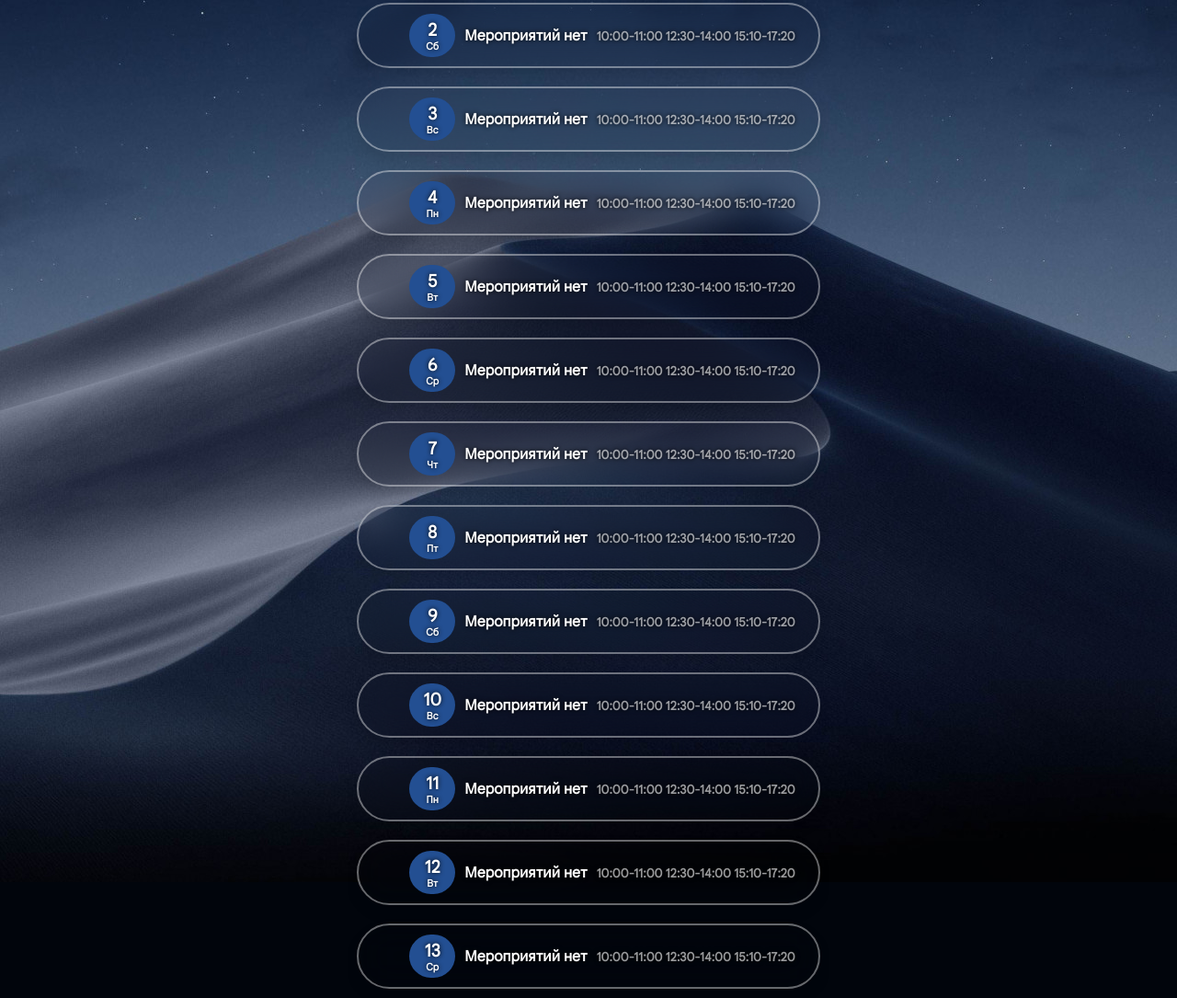
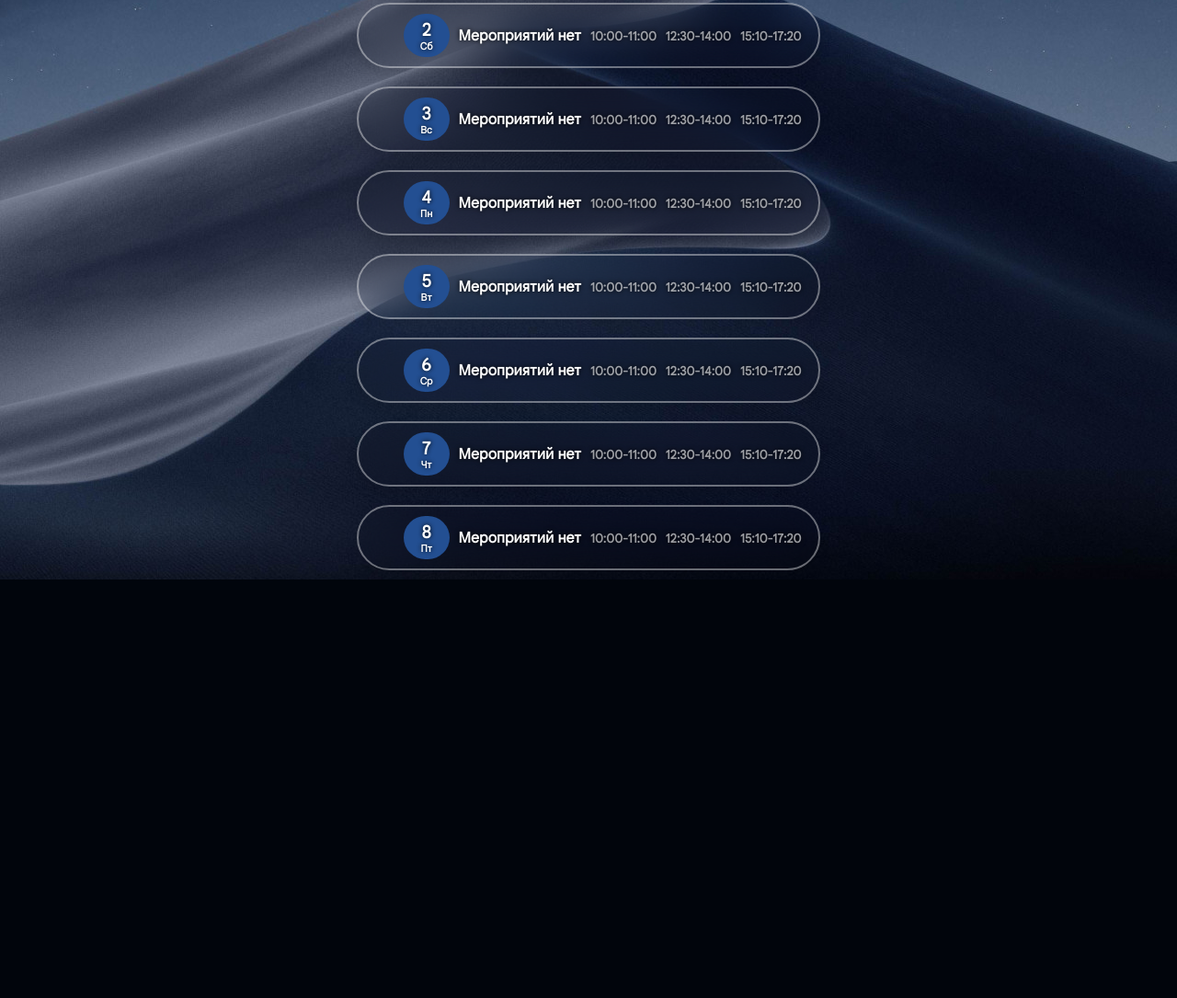
Before and after one commit to TIMISONG-dev/myActivity, a plain HTML site: page index.html in a window 1280 px wide. Shown: the part 248-1333 px from the top of the page at 92% size. After the commit the page ends 878 px from the top, so only its background shows below. Drawn offline with Linux system fonts and the light colour scheme.

Commit message:
update: Lists of boxes

```diff
--- a/index.html
+++ b/index.html
@@ -52,102 +52,6 @@
                 <h5 class="time1" id="time1">10:00-11:00</h5>
                 <h5 class="time2" id="time2">12:30-14:00</h5>
                 <h5 class="time3" id="time3">15:10-17:20</h5>
-                </li>
-                <li class="list">
-                    <div class="date">
-                        <h3 class="date_title">2</h3>
-                        <h6 class="date_name">Сб</h6>
-                    </div>
-                    <h4 class="event_status">Мероприятий нет</h4>
-                    <h5 class="times">10:00-11:00 12:30-14:00 15:10-17:20</h5>
-                </li>
-                <li class="list">
-                    <div class="date">
-                        <h3 class="date_title">3</h3>
-                        <h6 class="date_name">Вс</h6>
-                    </div>
-                    <h4 class="event_status">Мероприятий нет</h4>
-                    <h5 class="times">10:00-11:00 12:30-14:00 15:10-17:20</h5>
-                </li>
-                <li class="list">
-                    <div class="date">
-                        <h3 class="date_title">4</h3>
-                        <h6 class="date_name">Пн</h6>
-                    </div>
-                    <h4 class="event_status">Мероприятий нет</h4>
-                    <h5 class="times">10:00-11:00 12:30-14:00 15:10-17:20</h5>
-                </li>
-                <li class="list">
-                    <div class="date">
-                        <h3 class="date_title">5</h3>
-                        <h6 class="date_name">Вт</h6>
-                    </div>
-                    <h4 class="event_status">Мероприятий нет</h4>
-                    <h5 class="times">10:00-11:00 12:30-14:00 15:10-17:20</h5>
-                </li>
-                <li class="list">
-                    <div class="date">
-                        <h3 class="date_title">6</h3>
-                        <h6 class="date_name">Ср</h6>
-                    </div>
-                    <h4 class="event_status">Мероприятий нет</h4>
-                    <h5 class="times">10:00-11:00 12:30-14:00 15:10-17:20</h5>
-                </li>
-                <li class="list">
-                    <div class="date">
-                        <h3 class="date_title">7</h3>
-                        <h6 class="date_name">Чт</h6>
-                    </div>
-                    <h4 class="event_status">Мероприятий нет</h4>
-                    <h5 class="times">10:00-11:00 12:30-14:00 15:10-17:20</h5>
-                </li>
-                <li class="list">
-                    <div class="date">
-                        <h3 class="date_title">8</h3>
-                        <h6 class="date_name">Пт</h6>
-                    </div>
-                    <h4 class="event_status">Мероприятий нет</h4>
-                    <h5 class="times">10:00-11:00 12:30-14:00 15:10-17:20</h5>
-                </li>
-                <li class="list">
-                    <div class="date">
-                        <h3 class="date_title">9</h3>
-                        <h6 class="date_name">Сб</h6>
-                    </div>
-                    <h4 class="event_status">Мероприятий нет</h4>
-                    <h5 class="times">10:00-11:00 12:30-14:00 15:10-17:20</h5>
-                </li>
-                <li class="list">
-                    <div class="date">
-                        <h3 class="date_title">10</h3>
-                        <h6 class="date_name">Вс</h6>
-                    </div>
-                    <h4 class="event_status">Мероприятий нет</h4>
-                    <h5 class="times">10:00-11:00 12:30-14:00 15:10-17:20</h5>
-                </li>
-                <li class="list">
-                    <div class="date">
-                        <h3 class="date_title">11</h3>
-                        <h6 class="date_name">Пн</h6>
-                    </div>
-                    <h4 class="event_status">Мероприятий нет</h4>
-                    <h5 class="times">10:00-11:00 12:30-14:00 15:10-17:20</h5>
-                </li>
-                <li class="list">
-                    <div class="date">
-                        <h3 class="date_title">12</h3>
-                        <h6 class="date_name">Вт</h6>
-                    </div>
-                    <h4 class="event_status">Мероприятий нет</h4>
-                    <h5 class="times">10:00-11:00 12:30-14:00 15:10-17:20</h5>
-                </li>
-                <li class="list">
-                    <div class="date">
-                        <h3 class="date_title">13</h3>
-                        <h6 class="date_name">Ср</h6>
-                    </div>
-                    <h4 class="event_status">Мероприятий нет</h4>
-                    <h5 class="times">10:00-11:00 12:30-14:00 15:10-17:20</h5>
                 </li>
             </ul>
             <dialog id="dialog">
--- a/script.js
+++ b/script.js
@@ -156,3 +156,50 @@ document.getElementById('timeList').addEventListener('click', (event) => {
     }
   }
 });
+
+var dateList = document.querySelector('.date-list');
+var list1 = document.querySelector('.list'); // используйте класс вместо id
+
+var n = 7;
+
+for (var i = 0; i < n; i++) {
+    var newList = list1.cloneNode(true);
+    // ID
+    newList.id = 'list' + (i + 2);
+    // Date
+    var dateTitle = newList.querySelector('.date_title');
+    var dateName = newList.querySelector('.date_name');
+    dateTitle.textContent = i + 2;
+
+    d = i + 2;
+
+    if (d === 1){
+      dateName.textContent = "Пт"
+    } else {
+      if (d === 2){
+        dateName.textContent = "Сб"
+      } else {
+        if (d === 3){
+          dateName.textContent = "Вс"
+        } else {
+          if (d === 4){
+            dateName.textContent = "Пн"
+          } else {
+            if (d === 5){
+              dateName.textContent = "Вт"
+            } else {
+              if (d === 6){
+                dateName.textContent = "Ср"
+              } else {
+                if (d === 7){
+                  dateName.textContent = "Чт"
+                }
+              }
+            }
+          }
+        }
+      }
+    }
+    // Move to container
+    dateList.appendChild(newList);
+}
--- a/styles.css
+++ b/styles.css
@@ -25,7 +25,6 @@ body {
 .event-plan {
     display: flex;
     flex-direction: column;
-    margin-bottom: 750px;
 }
 #box-plan {
     display: none;
```
